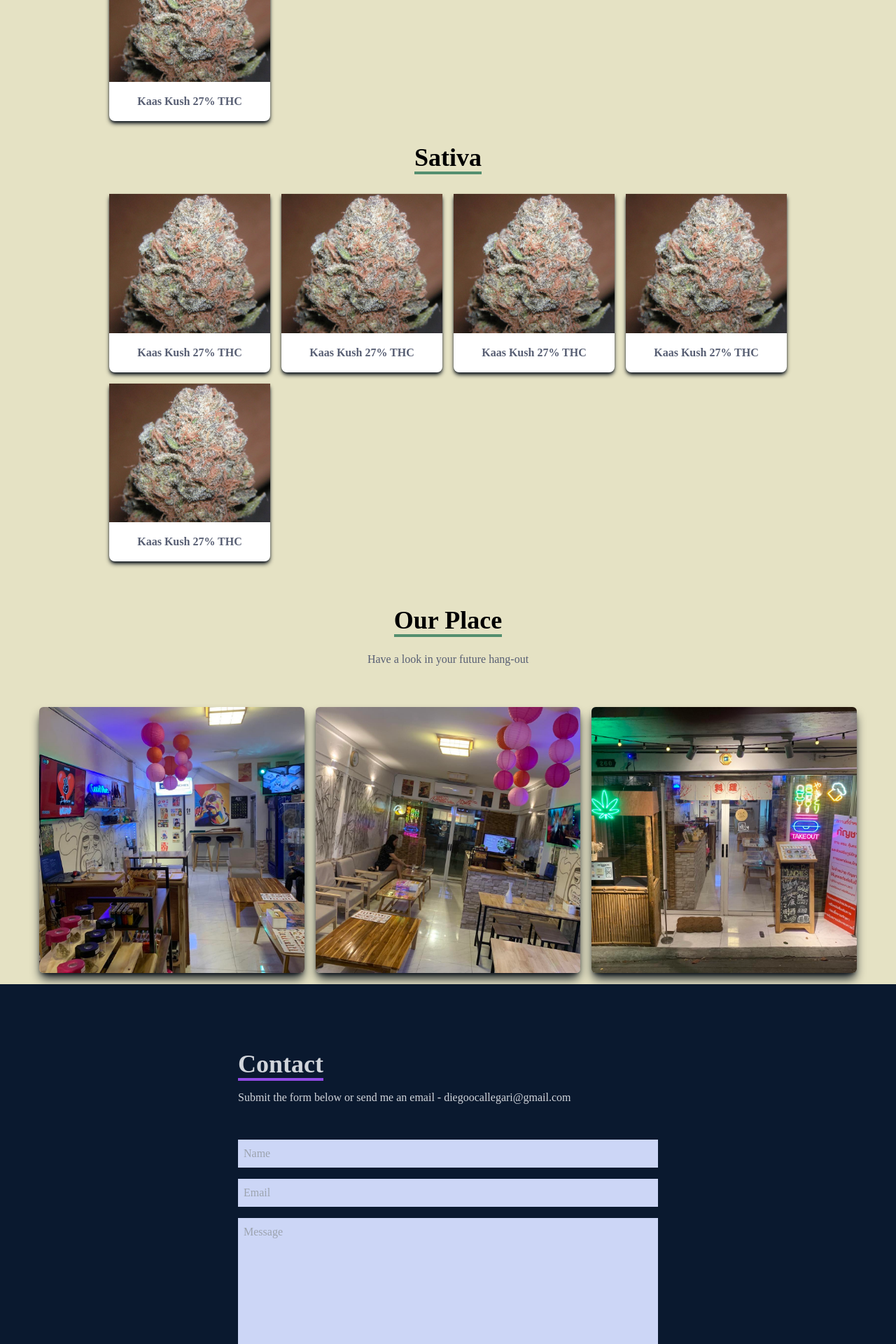
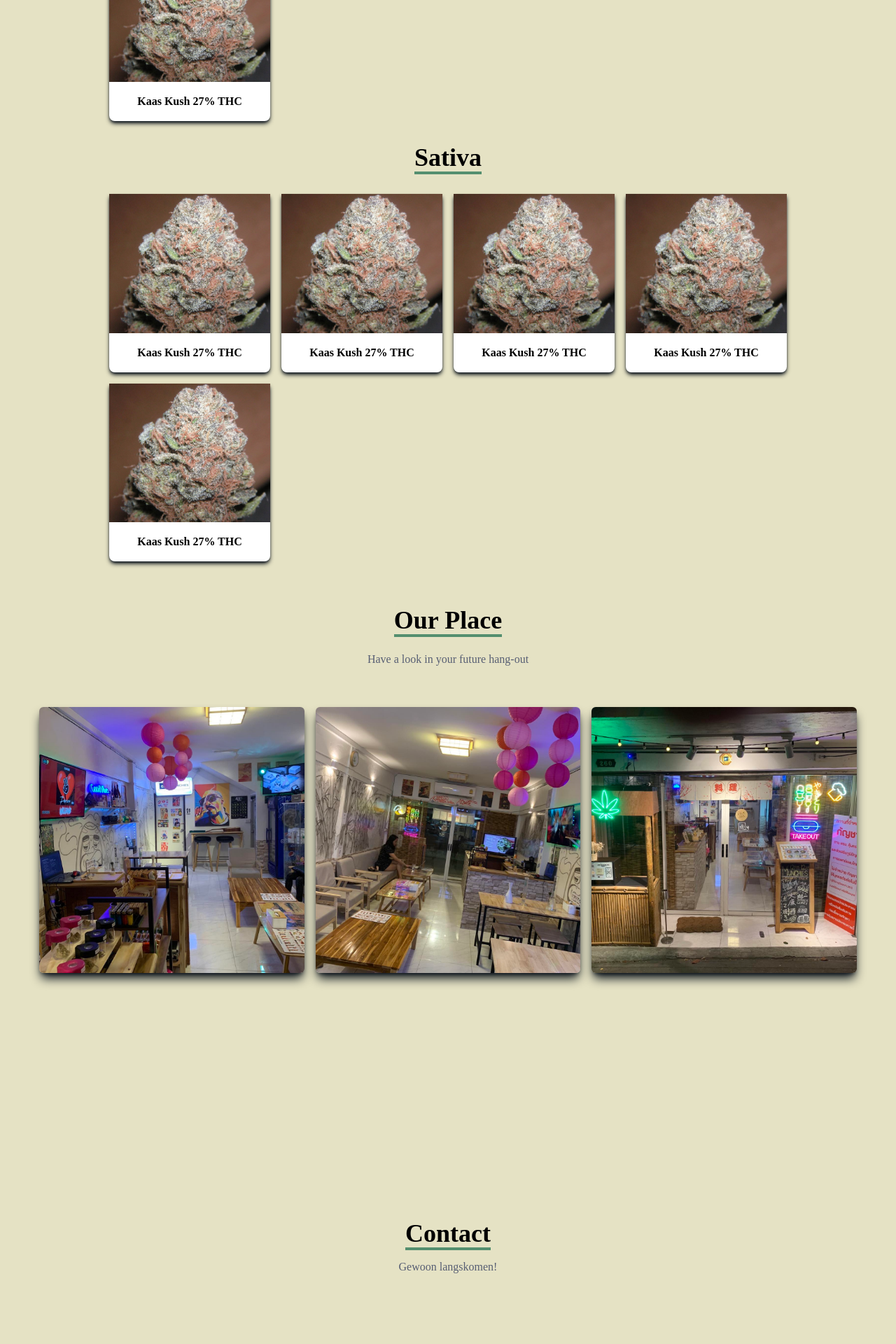
Before and after one commit to diegocallegari96/parfume-site, a React (Create React App) app: page / in a window 1280 px wide. Shown: the part 2140-4060 px from the top of the page at 70% size. Built offline with nearby package versions, Linux system fonts and the light colour scheme.

Commit message:
shop en wiet, plus wat kleine aanpassingen

```diff
--- a/src/App.js
+++ b/src/App.js
@@ -1,8 +1,8 @@
 import Home from "./components/Home";
 import Navbar from "./components/Navbar";
 import About from "./components/About";
-import Skills from "./components/Skills";
-import Work from "./components/MyWork"
+import Weed from "./components/Weed";
+import Shop from "./components/Shop"
 import Contact from "./components/Contact";
 
 
@@ -12,8 +12,8 @@ function App() {
       <Navbar />
       <Home />
       <About />
-      <Skills />
-      <Work />
+      <Weed />
+      <Shop />
       <Contact />
     </div>
   );
--- a/src/components/Contact.jsx
+++ b/src/components/Contact.jsx
@@ -5,17 +5,11 @@ const Contact = () => {
 
 
   return (
-    <div name='contact' className='w-full h-screen bg-[#0a192f] flex justify-center items-center p-4'>
-        <form method='POST' action='https://getform.io/f/de927858-c4d4-4ab3-9850-22e8aec1c071' className='flex flex-col max-w-[600px] w-full'>
+    <div name='contact' className='w-full h-screen bg-[#e5e2c4] flex justify-center text-center items-center p-4'>
           <div className='pb-8'>
-            <p className='text-4xl font-bold inline border-b-4 border-[#9049e4] text-gray-300'>Contact</p>
-            <p className='text-gray-300 py-4'>Submit the form below or send me an email - diegoocallegari@gmail.com</p>
+            <p className='text-4xl font-bold inline border-b-4 border-[#548f6f] text-black'>Contact</p>
+            <p className='text-[#575e73] py-4'>Gewoon langskomen!</p>
           </div>
-          <input className='bg-[#ccd6f6] p-2' type="text" placeholder='Name' name='name' />
-          <input className='my-4 p-2 bg-[#ccd6f6]' type="email" placeholder='Email' name='email' />
-          <textarea className='bg-[#ccd6f6] p-2' name="message" rows="10" placeholder='Message'></textarea>
-          <button className='text-white border-2 hover:bg-[#9049e4] hover:border-[#9049e4] px-4 py-3 my-8 mx-auto flex items-center'>Let's Collaborate</button>
-        </form>
     </div>
   )
 }
--- a/src/components/Skills.jsx
+++ b/src/components/Weed.jsx
@@ -1,15 +1,15 @@
 import React from 'react'
 import HTML from '../assets/kush.jpg'
 
-const Skills = () => {
+const Weed = () => {
   return (
-    <div name='skills' className=' w-full h-full pt-[100px] bg-[#e5e2c4] text-[#575e73]'>
+    <div name='skills' className=' w-full h-full pt-[100px] bg-[#e5e2c4] text-black'>
         {/* container */}
         <div className='max-w-[1000px] mx-auto p-4 flex flex-col justify-center text-center w-full h-full '>
             <div>
-                <p className='text-4xl text-black font-bold inline border-b-4 border-[#548f6f]'>Indica</p>
+                <p className='text-4xl font-bold inline border-b-4 border-[#548f6f]'>Indica</p>
             </div>
-                {/* col aanpassen */}
+                {/* col aanpassen misschien naar 3?*/}
             <div className='w-full grid grid-cols-2 sm:grid-cols-4 gap-4 text-center py-8'>
                 <div className='shadow-md bg-white shadow-[#040c16] hover:scale-110 duration-500 rounded-b-lg font-bold'>
                     <img className='w-50 mx-auto' src={HTML} alt="HTML icon" />
@@ -64,4 +64,4 @@ const Skills = () => {
   )
 }
 
-export default Skills
+export default Weed
```
Also changed, not shown: src/components/Shop.jsx (renamed from src/components/MyWork.jsx).
